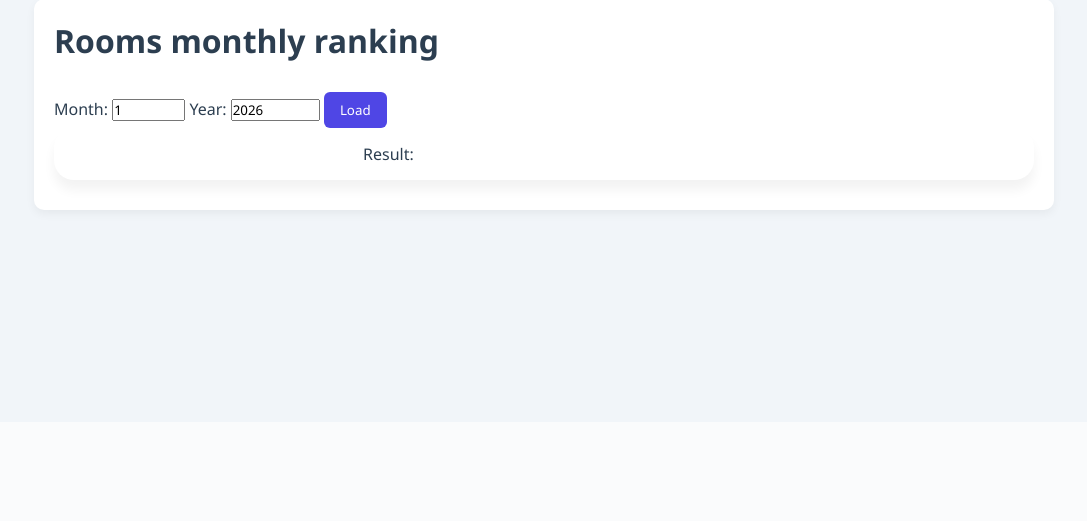
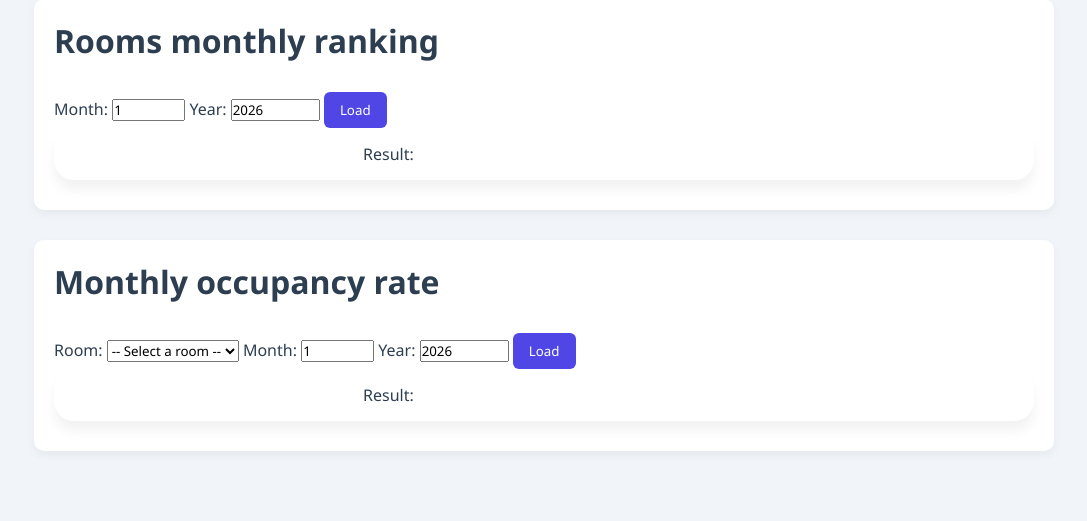
Before and after one commit to DanielGodoyGalindo/coworking_reservations, a Django app: page /dashboard2/ in a window 1280 px wide. Shown: the part 378-899 px from the top of the page, without its empty margins (96-1183 px from the left). Before the commit the page ends 594 px from the top, so only its background shows below. Run offline with Django 5.2, Linux system fonts and the light colour scheme; data that the repository does not hold is empty.

Commit message:
wip(dashboard2): Monthly occupancy rate

```diff
--- a/reservations/templates/dashboard2.html
+++ b/reservations/templates/dashboard2.html
@@ -41,6 +41,31 @@
     </div>
 </body>
 
+{% comment %} monthlyOccupancyRate {% endcomment %}
+    <div>
+        <h1>Monthly occupancy rate</h1>
+            <div>
+                <label for="mor_room">Room:</label>
+                <select id="mor_room" name="mor_room">
+                    <option value="">-- Select a room --</option>
+                    {% for room in rooms %}
+                        <option value="{{ room.id }}">{{ room.name }}</option>
+                    {% endfor %}
+                </select>
+                <label for="mor_month">Month:</label>
+                <input type="number" max="12" min="1" value="1"  step="1" id="mor_month" name="mor_month">
+                <label for="mor_year">Year:</label>
+                <input type="number" max="2099" min="2000" value="2026"  step="1" id="mor_year" name="mor_year">
+                <button onclick="loadMonthlyOccupancyRate()">Load</button>
+            </div>
+            <div class="card">
+                <div class="inner_card">
+                    <p class="metric-row">Result: <span id="mor_result"></span></p>
+                </div>
+            </div>
+    </div>
+
+
 <script>
     async function loadGlobalDailyOccupancy() {
 
--- a/reservations/views.py
+++ b/reservations/views.py
@@ -1,8 +1,13 @@
 from django.shortcuts import render
+
+from rooms.models import Room
+
 
 # Create your views here.
 def dashboard_page(request):
     return render(request, "dashboard.html")
 
+
 def dashboard2_view(request):
-    return render(request, "dashboard2.html")
+    rooms = Room.objects.all()
+    return render(request, "dashboard2.html", {"rooms": rooms})
```
Also changed, not shown: reservations/api/views.py (+30 -1 lines), reservations/services/occupancy.py (+2 -5 lines), reservations/test/tests_metrics.py (+2 -1 lines).
